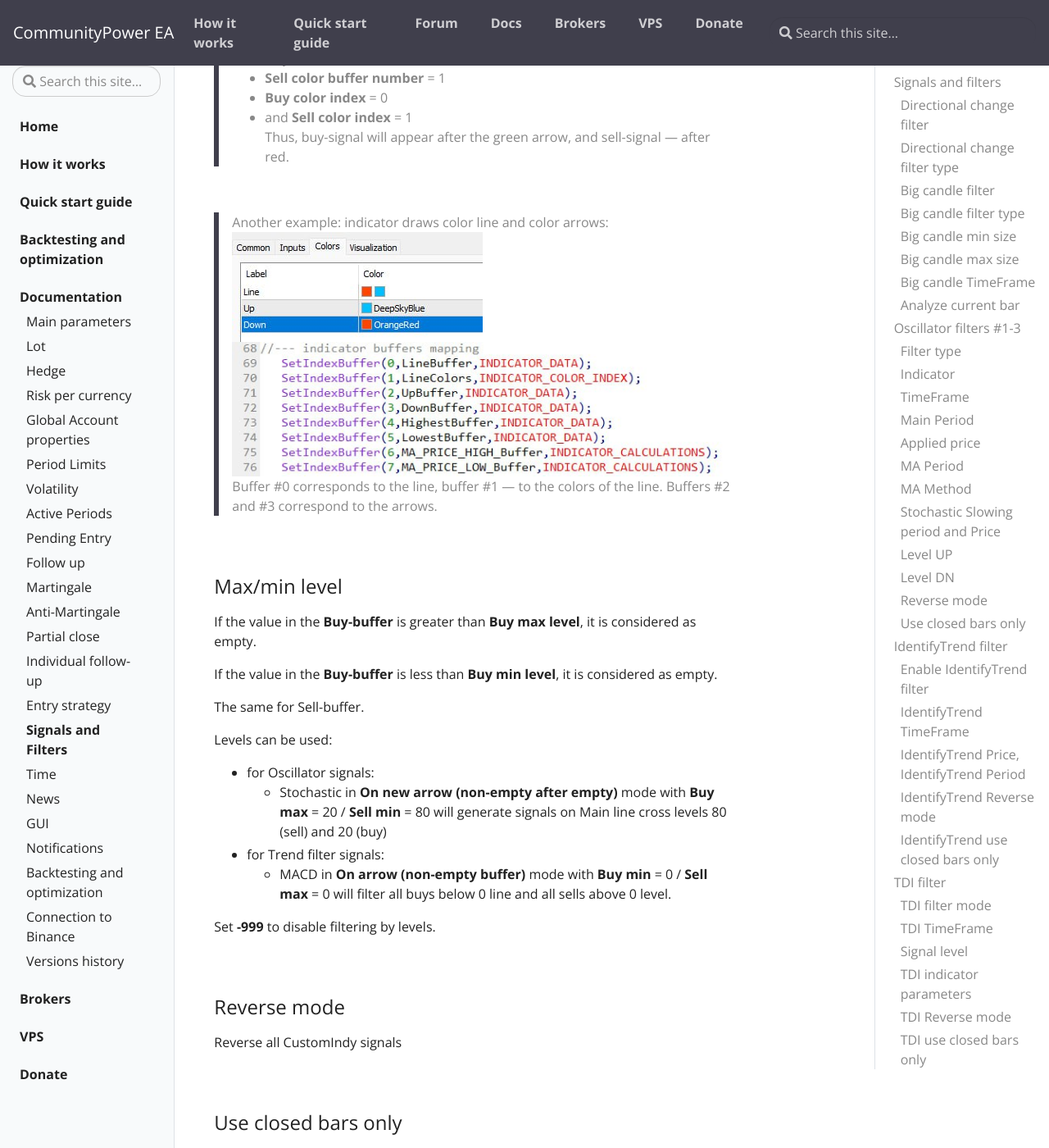
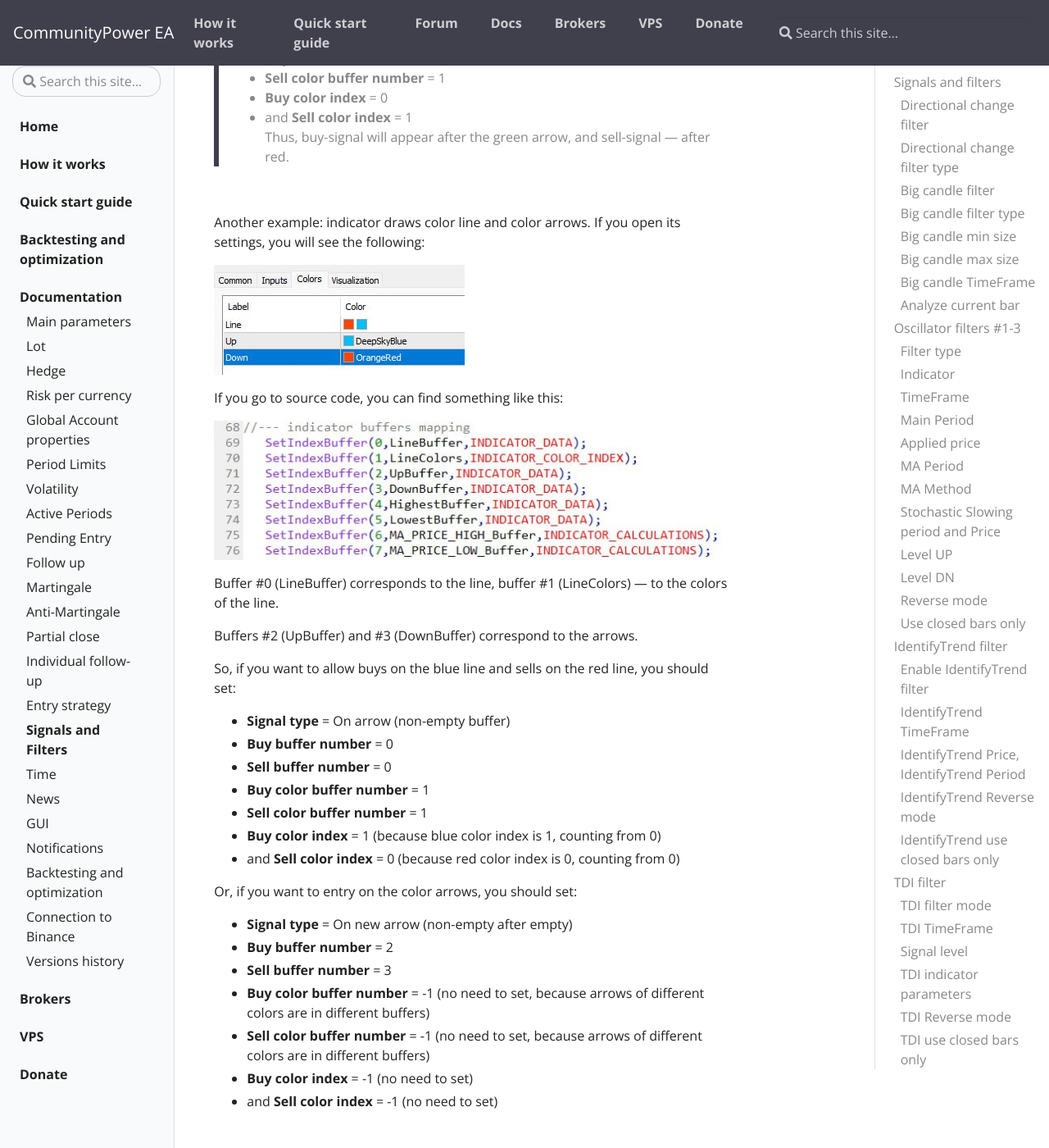
Before and after one commit to komposter/CommunityPowerEA.com, a Jekyll site: the page built from _docs/signals-and-filters.md, in a window 1280 px wide and 1400 px high, scrolled down 30307 px. Shown: the whole window at 82% size. Built offline with Jekyll 4.4.1, drawn with Linux system fonts in a browser that asks for light colours; some of the changed text lies outside the part shown.

Commit message:
Content change

```diff
--- a/_docs/signals-and-filters.md
+++ b/_docs/signals-and-filters.md
@@ -1011,7 +1011,7 @@ Set **-1** to use the same buffer index as for Buy.
 If both **Buy color buffer number** and **Buy color index** are set (>= 0), color filtering is applied for all values in Buy-buffer: if the value in the **Buy color buffer number** differs from **Buy color index**, value in Buy-buffer is considered as empty.
 
 > For example, if the indicator draws arrows for both buy and sell signals using buffer #0, and applies colors to these arrows using buffer #1 (first is green, means buy, second is red, means sell), you should set:
-* **Signal type = On arrow / On new arrow**
+* **Signal type** = On arrow / On new arrow
 * **Buy buffer number** = 0
 * **Sell buffer number** = 0
 * **Buy color buffer number** = 1
@@ -1021,11 +1021,36 @@ If both **Buy color buffer number** and **Buy color index** are set (>= 0), colo
 Thus, buy-signal will appear after the green arrow, and sell-signal — after red.
 
 <br />
-> Another example: indicator draws color line and color arrows:
+
+Another example: indicator draws color line and color arrows. If you open its settings, you will see the following:
+
 ![]({{site.baseurl}}/assets/img/docs/custom_indy_1.jpg)
+
+If you go to source code, you can find something like this:
+
 ![]({{site.baseurl}}/assets/img/docs/custom_indy_2.jpg)
-Buffer #0 corresponds to the line, buffer #1 — to the colors of the line. Buffers #2 and #3 correspond to the arrows.
 
+Buffer #0 (LineBuffer) corresponds to the line, buffer #1 (LineColors) — to the colors of the line.
+
+Buffers #2 (UpBuffer) and #3 (DownBuffer) correspond to the arrows.
+
+So, if you want to allow buys on the blue line and sells on the red line, you should set:
+* **Signal type** = On arrow (non-empty buffer)
+* **Buy buffer number** = 0
+* **Sell buffer number** = 0
+* **Buy color buffer number** = 1
+* **Sell color buffer number** = 1
+* **Buy color index** = 1 (because blue color index is 1, counting from 0)
+* and **Sell color index** = 0 (because red color index is 0, counting from 0)
+
+Or, if you want to entry on the color arrows, you should set:
+* **Signal type** = On new arrow (non-empty after empty)
+* **Buy buffer number** = 2
+* **Sell buffer number** = 3
+* **Buy color buffer number** = -1 (no need to set, because arrows of different colors are in different buffers)
+* **Sell color buffer number** = -1 (no need to set, because arrows of different colors are in different buffers)
+* **Buy color index** = -1 (no need to set)
+* and **Sell color index** = -1 (no need to set)
 
 <br />
 
```
